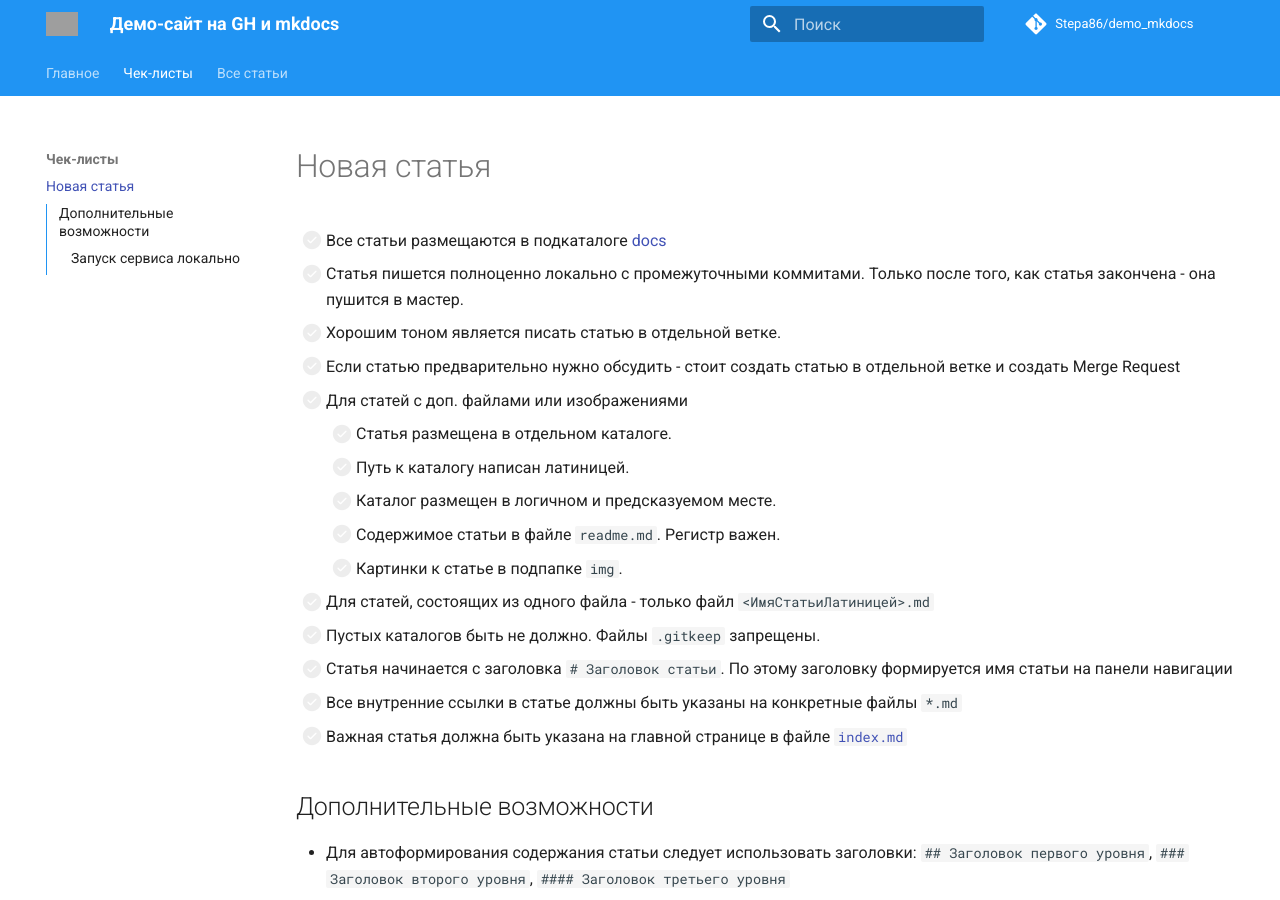
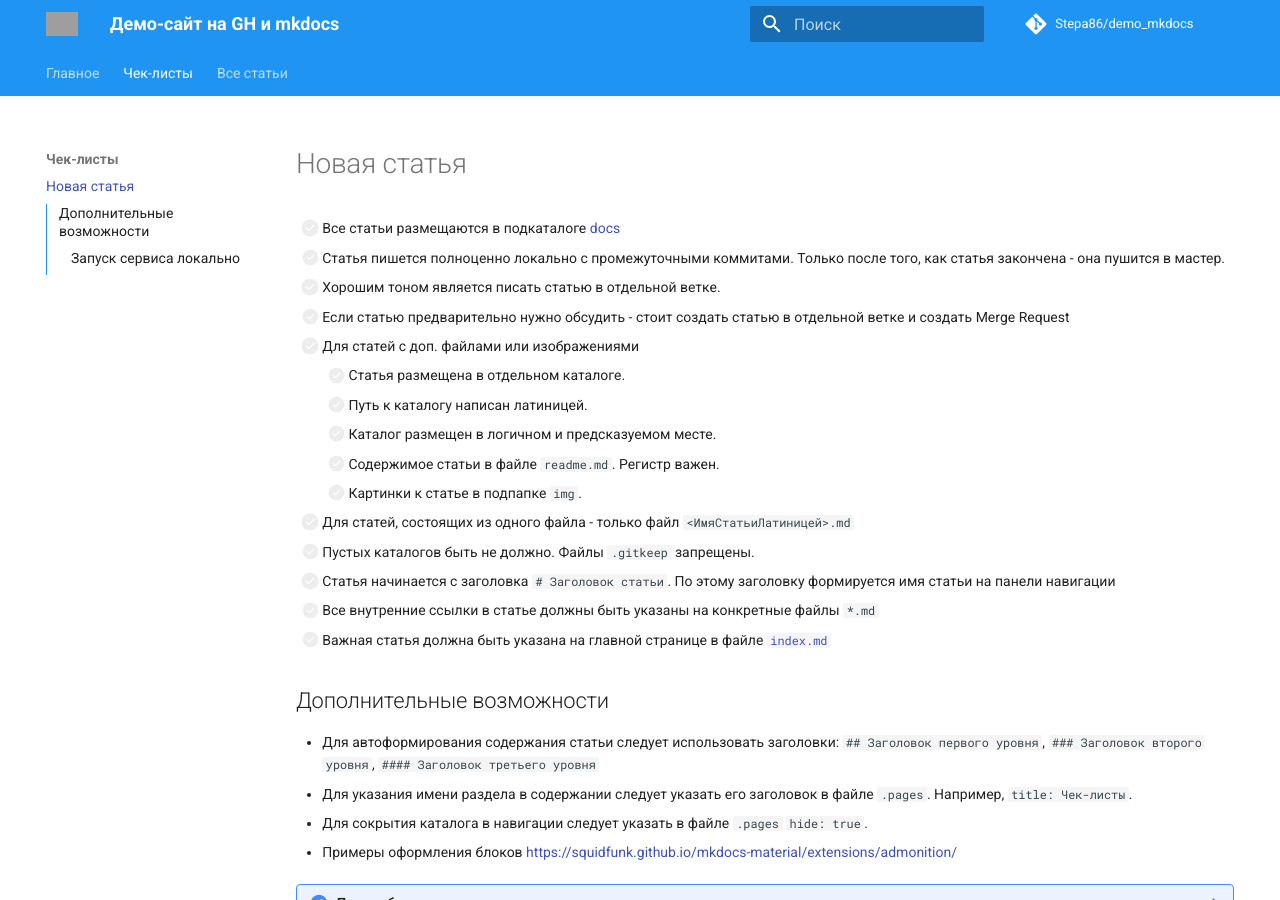
Before and after one commit to Stepa86/demo_mkdocs, an MkDocs documentation site: the page built from docs/checklists/New_page.md, in a window 1280 px wide and 900 px high. Built offline with MkDocs 1.6.1 and Material for MkDocs 9.7.7, drawn with Linux system fonts in a browser that asks for light colours; comment, search, counter and statistics services are not loaded; grey boxes are pictures that could not be loaded.

Commit message:
фикс путя к css

```diff
--- a/mkdocs.yml
+++ b/mkdocs.yml
@@ -77,7 +77,7 @@
     - icon: fontawesome/brands/gitlab
       link: 'https://gitlab.com/Stepa86/demo_mkdocs'
 extra_css:
-  - 'assets/stylesheets/extra.css'
+  - 'assets/css/custom.css'
 extra_javascript:
   - https://cdnjs.cloudflare.com/ajax/libs/tablesort/5.2.1/tablesort.min.js
   - assets/javascripts/tables.js
```
